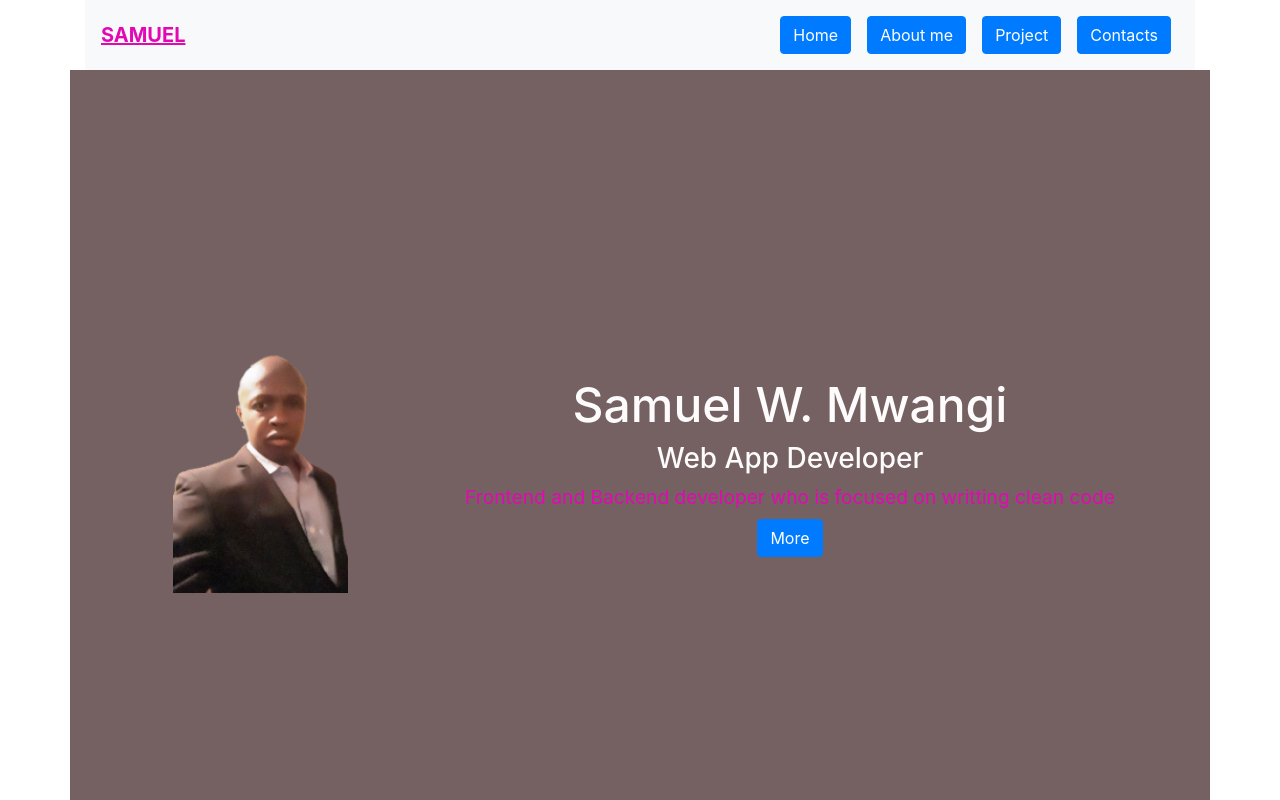
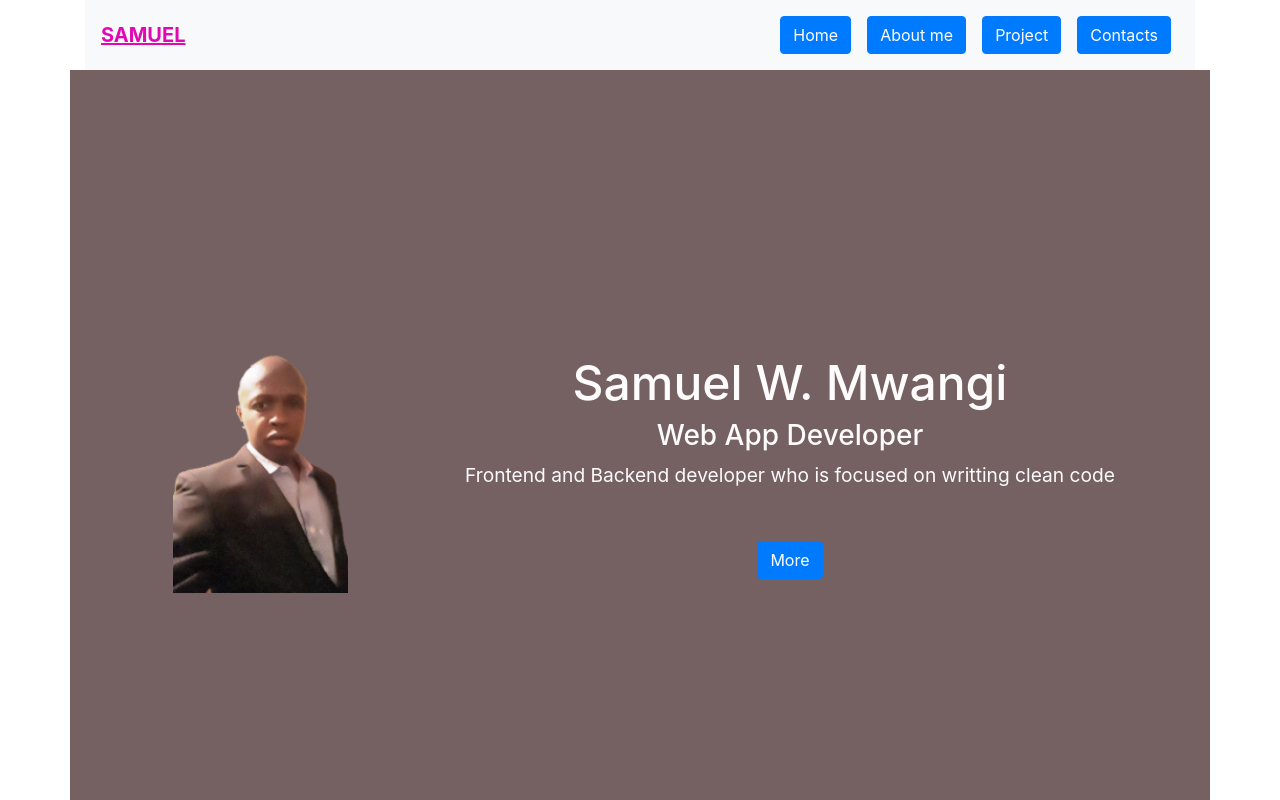
Before and after one commit to SAWAMWA/Portfolio, a React (Create React App) app: page / in a window 1280 px wide. Shown: the top 800 px of the page. Built offline with nearby package versions, Linux system fonts and the light colour scheme.

Commit message:
changed body background

```diff
--- a/src/App.css
+++ b/src/App.css
@@ -7,7 +7,7 @@
 
 body{
 
-  background-color: #3208f0;
+  background-color: #a09dad;
   font-family: poppins, sans-serif;
   font-size: 1.2rem;
   color: ivory;
--- a/src/Components/main.js
+++ b/src/Components/main.js
@@ -24,7 +24,7 @@ class Main  extends Component {
                      <div className='details'>
                         <h2>Samuel W. Mwangi</h2>
                         <h3 className='title'> Web App Developer</h3>
-                        <span className= 'subtitle'>Frontend and Backend developer who is focused on writting clean code </span><br></br>
+                        <p className= 'subtitle'>Frontend and Backend developer who is focused on writting clean code </p><br></br>
                         <Link to='/About/#section1' className='btn'><Button>More</Button></Link>
                     </div>
                 </Col>
```
